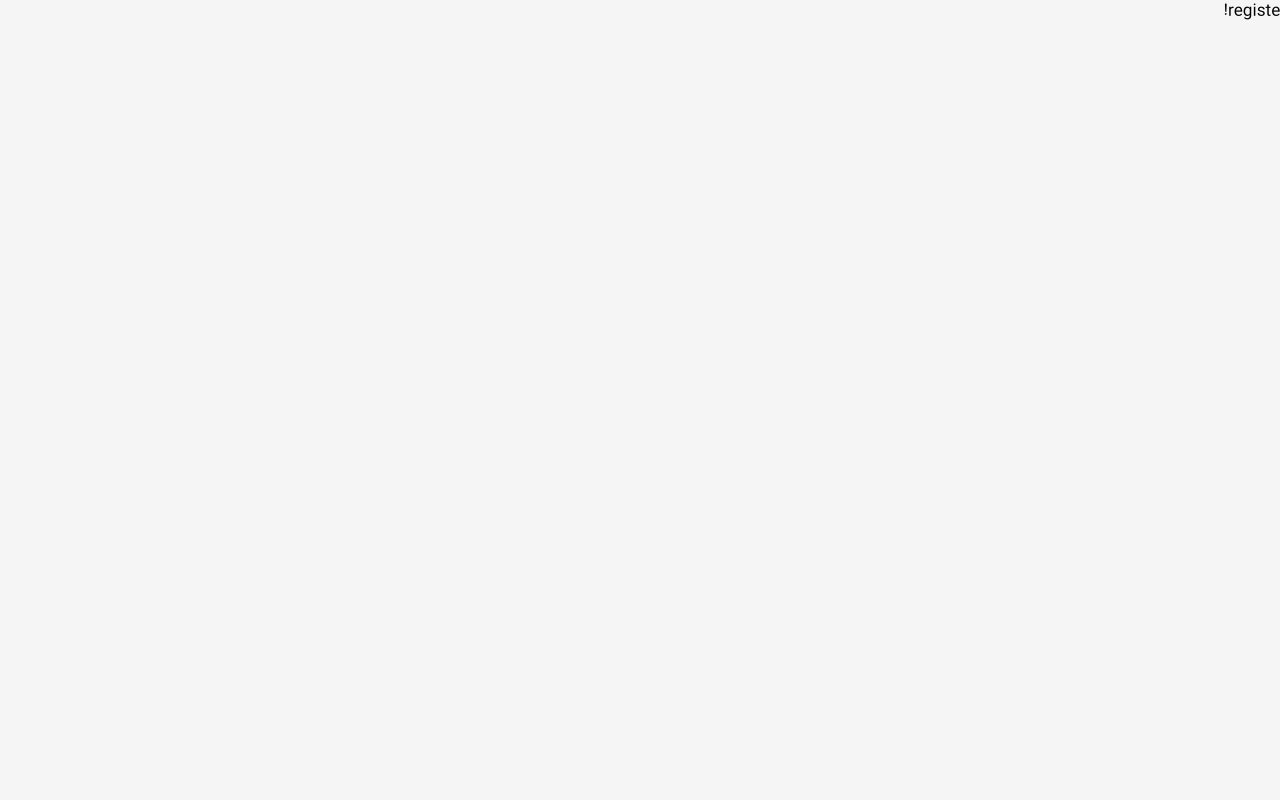
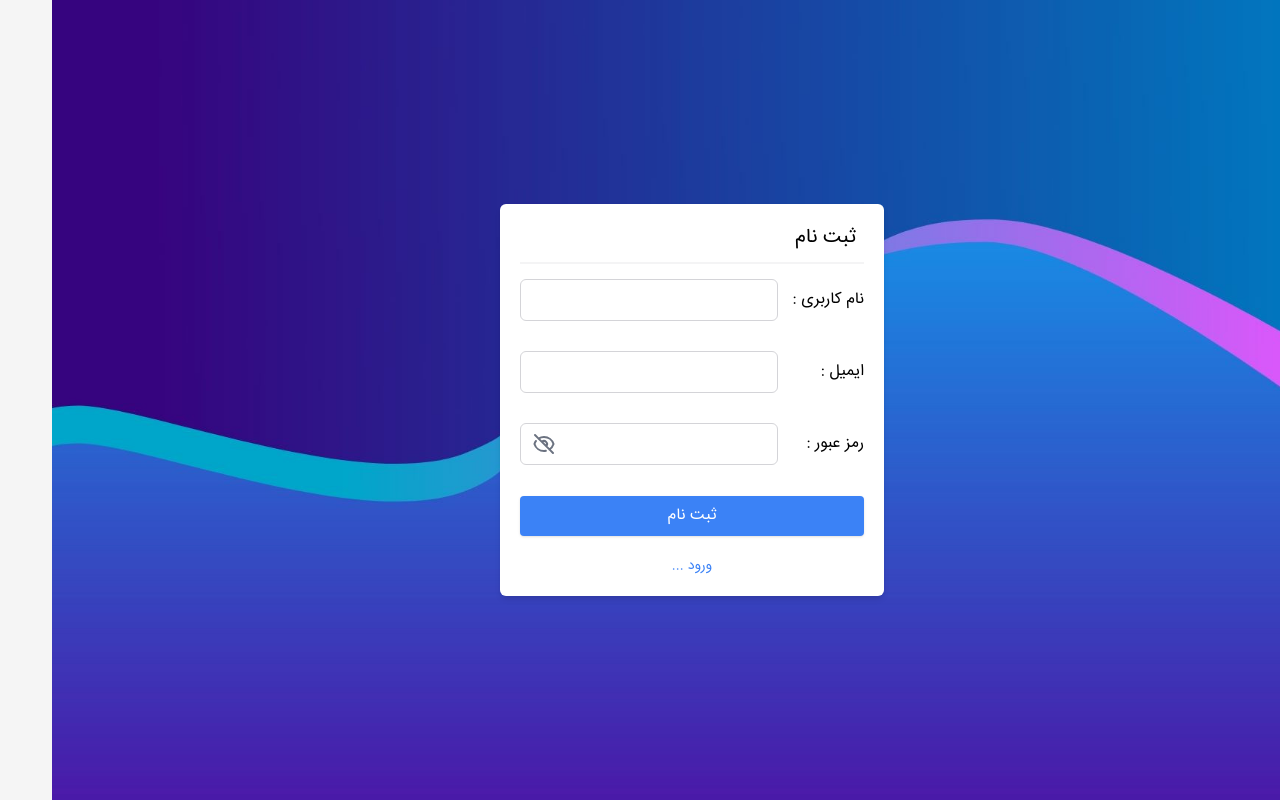
Before and after one commit to mehossein/single-chat, an Angular app: page /auth/login in a window 1280 px wide. Both pictures are taken after a click on the element "حساب کاربری ندارید ؟ ثبت نام ...". Built offline with nearby package versions, Linux system fonts and the light colour scheme.

Commit message:
[feat] register html done

```diff
--- a/src/app/auth/components/login/login.component.html
+++ b/src/app/auth/components/login/login.component.html
@@ -6,9 +6,51 @@
         <p class="w-3/12">نام کاربری :</p>
         <input type="text" class="rounded-md w-9/12 border-zinc-300" />
       </div>
-      <div class="w-full h-18 flex justify-around items-center">
+      <div class="w-full h-18 flex justify-around items-center relative">
         <p class="w-3/12">رمز عبور :</p>
-        <input type="text" class="rounded-md w-9/12 border-zinc-300" />
+        <input
+          [type]="passViewMode == true ? 'text' : 'password'"
+          class="rounded-md w-9/12 border-zinc-300"
+        />
+        <span class="absolute left-3" *ngIf="passViewMode">
+          <svg
+            (click)="passViewMode = !passViewMode"
+            xmlns="http://www.w3.org/2000/svg"
+            class="h-6 w-6 text-gray-500"
+            fill="none"
+            viewBox="0 0 24 24"
+            stroke="currentColor"
+            stroke-width="2"
+          >
+            <path
+              stroke-linecap="round"
+              stroke-linejoin="round"
+              d="M15 12a3 3 0 11-6 0 3 3 0 016 0z"
+            />
+            <path
+              stroke-linecap="round"
+              stroke-linejoin="round"
+              d="M2.458 12C3.732 7.943 7.523 5 12 5c4.478 0 8.268 2.943 9.542 7-1.274 4.057-5.064 7-9.542 7-4.477 0-8.268-2.943-9.542-7z"
+            />
+          </svg>
+        </span>
+        <span class="absolute left-3" *ngIf="!passViewMode">
+          <svg
+            (click)="passViewMode = !passViewMode"
+            xmlns="http://www.w3.org/2000/svg"
+            class="h-6 w-6 text-gray-500"
+            fill="none"
+            viewBox="0 0 24 24"
+            stroke="currentColor"
+            stroke-width="2"
+          >
+            <path
+              stroke-linecap="round"
+              stroke-linejoin="round"
+              d="M13.875 18.825A10.05 10.05 0 0112 19c-4.478 0-8.268-2.943-9.543-7a9.97 9.97 0 011.563-3.029m5.858.908a3 3 0 114.243 4.243M9.878 9.878l4.242 4.242M9.88 9.88l-3.29-3.29m7.532 7.532l3.29 3.29M3 3l3.59 3.59m0 0A9.953 9.953 0 0112 5c4.478 0 8.268 2.943 9.543 7a10.025 10.025 0 01-4.132 5.411m0 0L21 21"
+            />
+          </svg>
+        </span>
       </div>
       <div
         class="w-full flex flex-col items-center justify-between max-h-max mt-4"
--- a/src/app/auth/components/login/login.component.ts
+++ b/src/app/auth/components/login/login.component.ts
@@ -3,13 +3,11 @@ import { Component, OnInit } from '@angular/core';
 @Component({
   selector: 'chat-login',
   templateUrl: './login.component.html',
-  styleUrls: ['./login.component.scss']
+  styleUrls: ['./login.component.scss'],
 })
 export class LoginComponent implements OnInit {
+  passViewMode: boolean = false;
+  constructor() {}
 
-  constructor() { }
-
-  ngOnInit(): void {
-  }
-
+  ngOnInit(): void {}
 }
--- a/src/app/auth/components/register/register.component.html
+++ b/src/app/auth/components/register/register.component.html
@@ -1 +1,78 @@
-<p>register works!</p>
+<div class="bg-img w-screen h-screen flex-center">
+  <div class="bg-white w-96 rounded-md shadow-md flex flex-col p-5">
+    <div class="w-full h-10 border-b-2 border-zinc-100 text-xl pr-2">
+      ثبت نام
+    </div>
+    <div class="flex flex-col w-full h-full">
+      <div class="w-full h-18 flex justify-around items-center">
+        <p class="w-3/12">نام کاربری :</p>
+        <input type="text" class="rounded-md w-9/12 border-zinc-300" />
+      </div>
+      <div class="w-full h-18 flex justify-around items-center">
+        <p class="w-3/12">ایمیل :</p>
+        <input type="text" class="rounded-md w-9/12 border-zinc-300" />
+      </div>
+      <div class="w-full h-18 flex justify-around items-center relative">
+        <p class="w-3/12">رمز عبور :</p>
+        <input
+          [type]="passViewMode == true ? 'text' : 'password'"
+          class="rounded-md w-9/12 border-zinc-300"
+        />
+        <span class="absolute left-3" *ngIf="passViewMode">
+          <svg
+            (click)="passViewMode = !passViewMode"
+            xmlns="http://www.w3.org/2000/svg"
+            class="h-6 w-6 text-gray-500"
+            fill="none"
+            viewBox="0 0 24 24"
+            stroke="currentColor"
+            stroke-width="2"
+          >
+            <path
+              stroke-linecap="round"
+              stroke-linejoin="round"
+              d="M15 12a3 3 0 11-6 0 3 3 0 016 0z"
+            />
+            <path
+              stroke-linecap="round"
+              stroke-linejoin="round"
+              d="M2.458 12C3.732 7.943 7.523 5 12 5c4.478 0 8.268 2.943 9.542 7-1.274 4.057-5.064 7-9.542 7-4.477 0-8.268-2.943-9.542-7z"
+            />
+          </svg>
+        </span>
+        <span class="absolute left-3" *ngIf="!passViewMode">
+          <svg
+            (click)="passViewMode = !passViewMode"
+            xmlns="http://www.w3.org/2000/svg"
+            class="h-6 w-6 text-gray-500"
+            fill="none"
+            viewBox="0 0 24 24"
+            stroke="currentColor"
+            stroke-width="2"
+          >
+            <path
+              stroke-linecap="round"
+              stroke-linejoin="round"
+              d="M13.875 18.825A10.05 10.05 0 0112 19c-4.478 0-8.268-2.943-9.543-7a9.97 9.97 0 011.563-3.029m5.858.908a3 3 0 114.243 4.243M9.878 9.878l4.242 4.242M9.88 9.88l-3.29-3.29m7.532 7.532l3.29 3.29M3 3l3.59 3.59m0 0A9.953 9.953 0 0112 5c4.478 0 8.268 2.943 9.543 7a10.025 10.025 0 01-4.132 5.411m0 0L21 21"
+            />
+          </svg>
+        </span>
+      </div>
+      <div
+        class="w-full flex flex-col items-center justify-between max-h-max mt-4"
+      >
+        <button
+          class="w-full rounded shadow bg-blue-500 text-center text-white h-10 cursor-pointer"
+        >
+          ثبت نام
+        </button>
+        <p
+          [routerLink]="['/auth/login']"
+          class="min-w-max text-left text-blue-500 text-sm cursor-pointer mt-5"
+        >
+          ورود ...
+        </p>
+      </div>
+    </div>
+  </div>
+</div>
--- a/src/app/auth/components/register/register.component.scss
+++ b/src/app/auth/components/register/register.component.scss
@@ -0,0 +1,4 @@
+.bg-img {
+  background: url("../../../../assets/img/bg-img.jpg") no-repeat center;
+  background-size: cover;
+}
--- a/src/app/auth/components/register/register.component.ts
+++ b/src/app/auth/components/register/register.component.ts
@@ -3,13 +3,11 @@ import { Component, OnInit } from '@angular/core';
 @Component({
   selector: 'chat-register',
   templateUrl: './register.component.html',
-  styleUrls: ['./register.component.scss']
+  styleUrls: ['./register.component.scss'],
 })
 export class RegisterComponent implements OnInit {
+  passViewMode: boolean = false;
+  constructor() {}
 
-  constructor() { }
-
-  ngOnInit(): void {
-  }
-
+  ngOnInit(): void {}
 }
```
